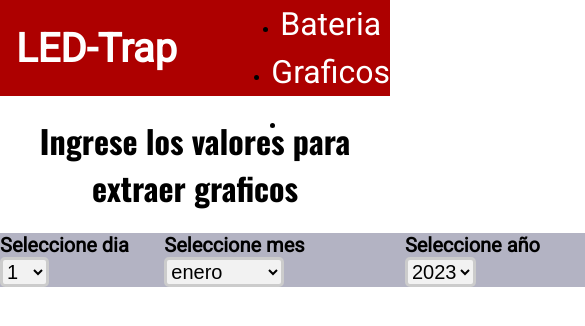
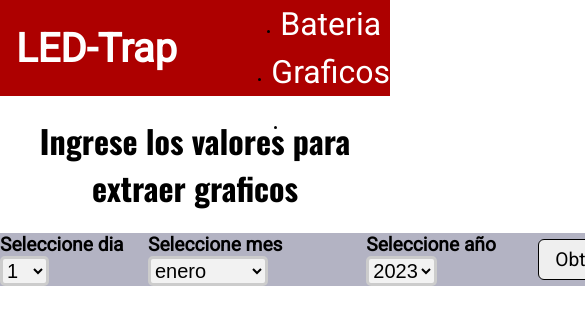
Before and after one commit to DiegoSilva0294/LedTrap, a Next.js app: page /graph in a window 390 px wide. Shown: the top 326 px of the page, 585 px wide, since content can reach past the window. Built offline with nearby package versions, Linux system fonts and the light colour scheme; no server answers.

Commit message:
sexto commit probando pantalla celular

```diff
--- a/components/graficos/FormGrafico.module.css
+++ b/components/graficos/FormGrafico.module.css
@@ -4,10 +4,10 @@
     align-items: center;
     border-color: black;
     background-color: rgb(179, 179, 195);
-    width: 700px;
+    width: 40rem;
     margin-left: auto;
     margin-right: auto;
-    font-size: 20px;
+    font-size: 1.2rem;
 }
 
 
--- a/components/layout/MainNavigation.module.css
+++ b/components/layout/MainNavigation.module.css
@@ -19,6 +19,9 @@
 }
 
 @media screen and (max-width: 600px) {
+  .header {
+    font-size: x-small;
+  }
   .header ul {
     flex-direction: column;
     align-items: center;
```
